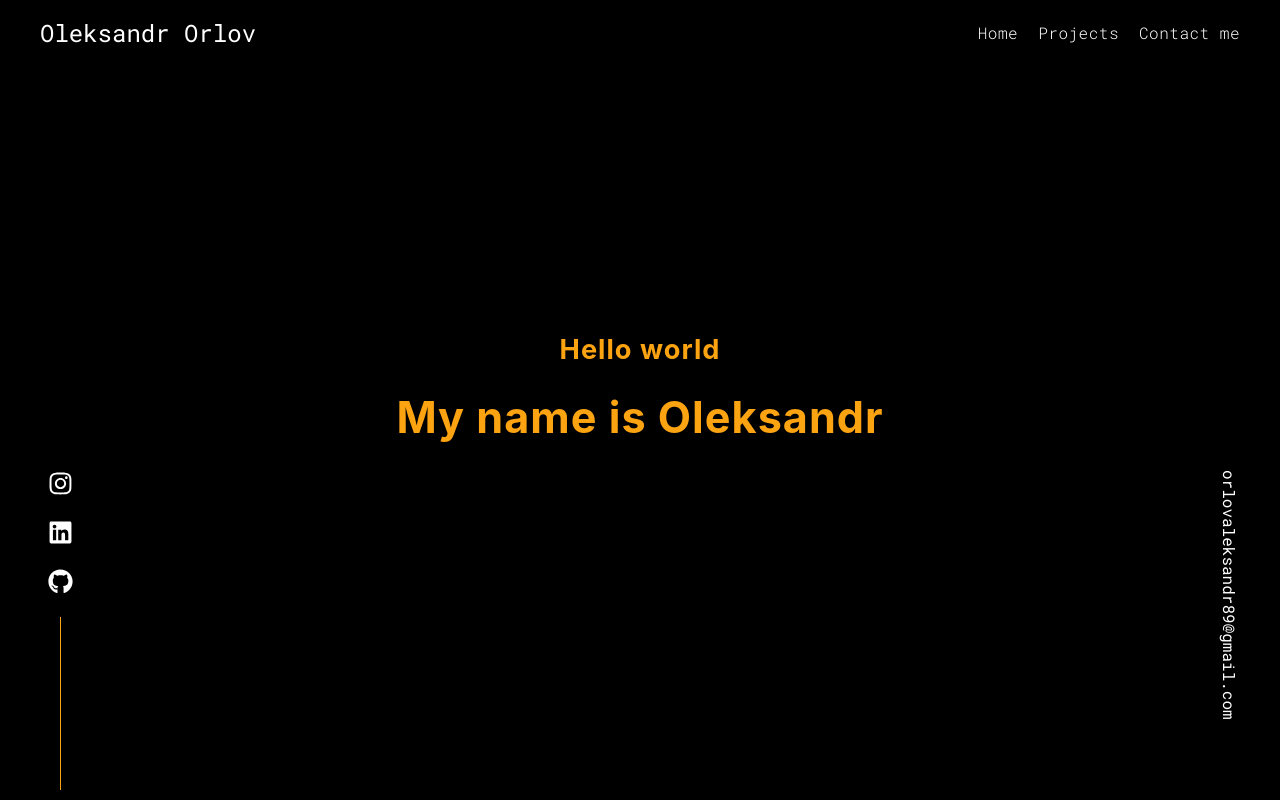
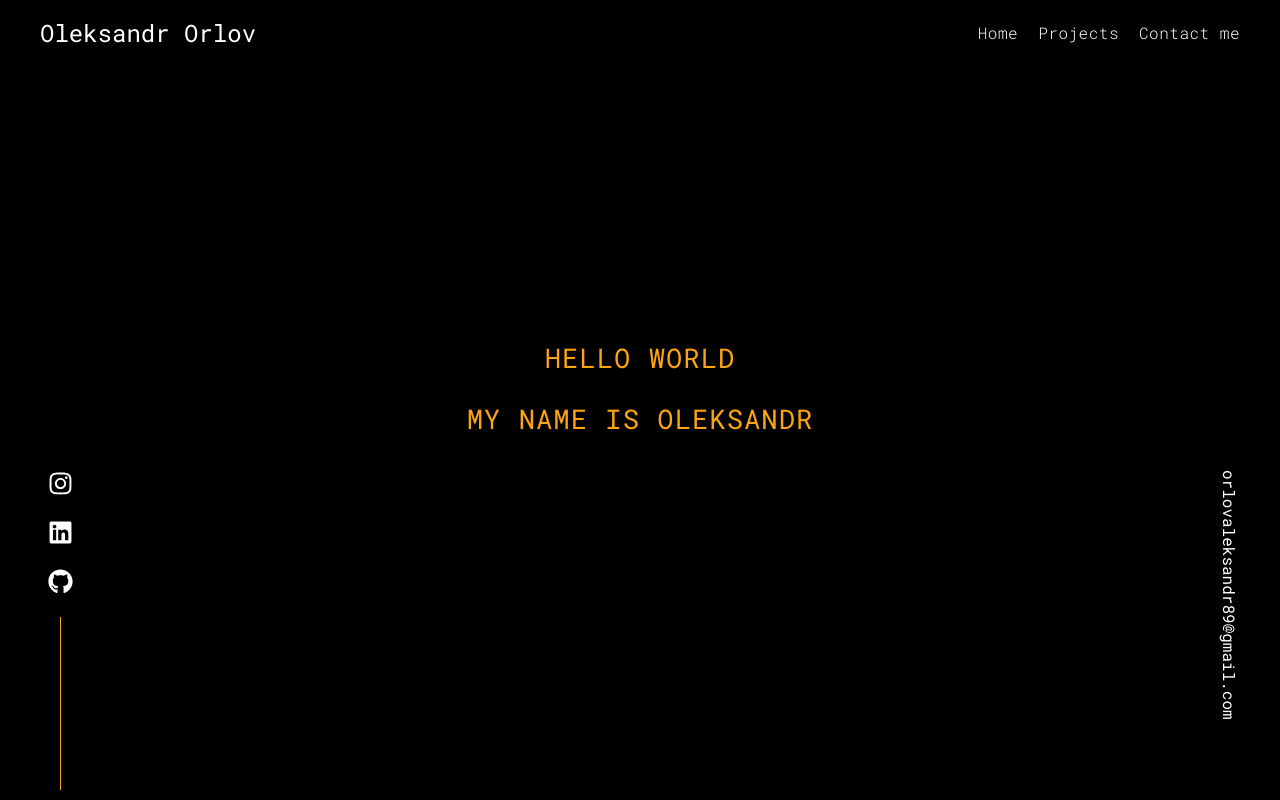
Before and after one commit to orlovaleksandr89/orlov-oleksandr-v1, a React (Create React App) app: page / in a window 1280 px wide. Shown: the top 800 px of the page. Built offline with nearby package versions, Linux system fonts and the light colour scheme.

Commit message:
some transition on about page

```diff
--- a/src/components/sections/about/About.jsx
+++ b/src/components/sections/about/About.jsx
@@ -1,10 +1,19 @@
 import React from 'react'
 import styles from './About.module.scss'
+import { useInView } from 'react-intersection-observer'
 
 function About() {
+  const { ref, inView } = useInView({
+    triggerOnce: false,
+    treshold: 0,
+    rootMargin: '-50%'
+  })
+  console.log(inView)
   return (
-    <div className={styles.container}>
-      <section className={styles.section}>
+    <div className={styles.container} ref={ref}>
+      <section
+        className={inView ? `${styles.section} ${styles.show}` : styles.section}
+      >
         <h2 className={styles.title}>About me</h2>
         <div className={styles.inner}>
           <div className={styles.about}>
--- a/src/components/sections/about/About.module.scss
+++ b/src/components/sections/about/About.module.scss
@@ -11,6 +11,13 @@
   flex-direction: column;
   justify-content: center;
   align-items: center;
+  transform: translateY(50px);
+  opacity: 0;
+  transition: all 0.5s ease-in-out;
+  &.show {
+    opacity: 1;
+    transform: translateY(0);
+  }
   .title {
     width: 100%;
     font-family: var(--font-sans);
--- a/src/components/sections/intro/Intro.module.scss
+++ b/src/components/sections/intro/Intro.module.scss
@@ -2,16 +2,10 @@
   text-align: center;
   margin-bottom: 25px;
   font-size: 1.7rem;
-  font-weight: 700;
+  font-weight: 500;
   color: var(--hover-color);
-  font-family: var(--font-sans);
-
-  &:first-child {
-    font-size: 1.7rem;
-  }
-  &:last-child {
-    font-size: 2.7rem;
-  }
+  font-family: var(--font-mono);
+  text-transform: uppercase;
 }
 
 .page {
```
